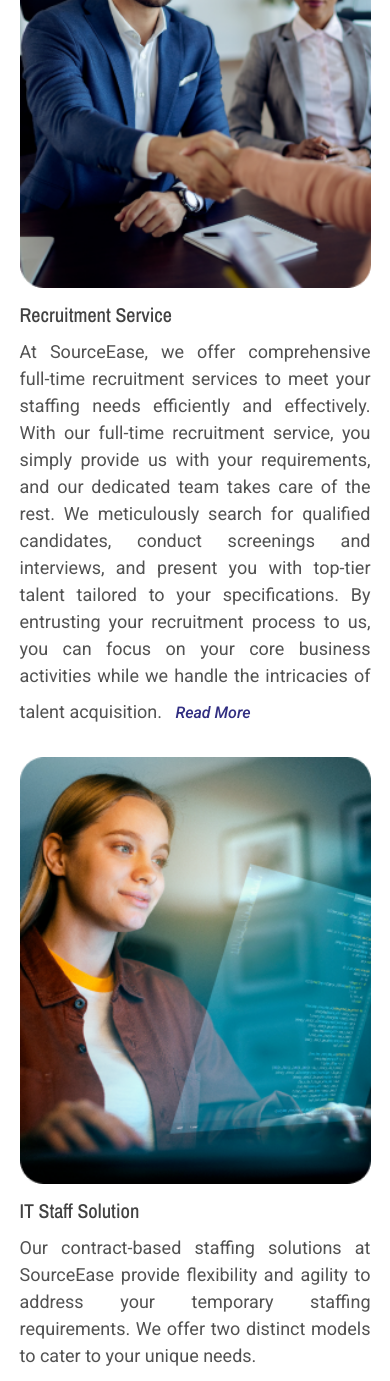
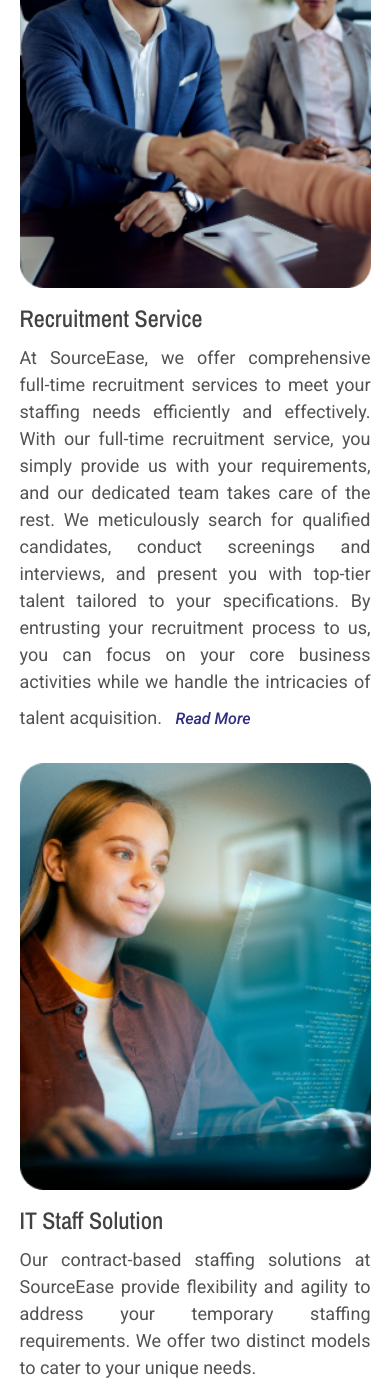
Before and after one commit to sourceease/sourceease-web, an Angular app: page /home in a window 390 px wide. Shown: the part 1950-3331 px from the top of the page. Built offline with nearby package versions, Linux system fonts and the light colour scheme.

Commit message:
fix code

```diff
--- a/src/app/pages/se-home/se-home.component.html
+++ b/src/app/pages/se-home/se-home.component.html
@@ -108,7 +108,7 @@
                             <img class="w-full h-full" src="assets/sourceease/home/welcome.png" alt="">
                         </div>
                         <div class="lg:pl-4 basis-8/12 h-full">
-                            <h1 class="text-[#424242] font-medium text-2xl lg:text-4xl archivo-narrow lg:mt-0 mt-3">
+                            <h1 class="text-[#424242] font-medium text-3xl lg:text-4xl archivo-narrow lg:mt-0 mt-3">
                                 Recruitment Service</h1>
                             <div>
                                 <div class="lg:w-[85%] text-justify w-full text-[#525252] mt-2 text-xl roboto-font">
@@ -153,7 +153,7 @@
                             <img class="w-full h-full" src="assets/sourceease/home/women.png" alt="">
                         </div>
                         <div class="lg:pl-4 p-0 basis-8/12">
-                            <h1 class="text-[#424242] font-medium text-2xl lg:text-4xl archivo-narrow lg:mt-0 mt-3">
+                            <h1 class="text-[#424242] font-medium text-3xl lg:text-4xl archivo-narrow lg:mt-0 mt-3">
                                 IT Staff Solution
                             </h1>
                             <!-- lg:w-[85%] -->
```
